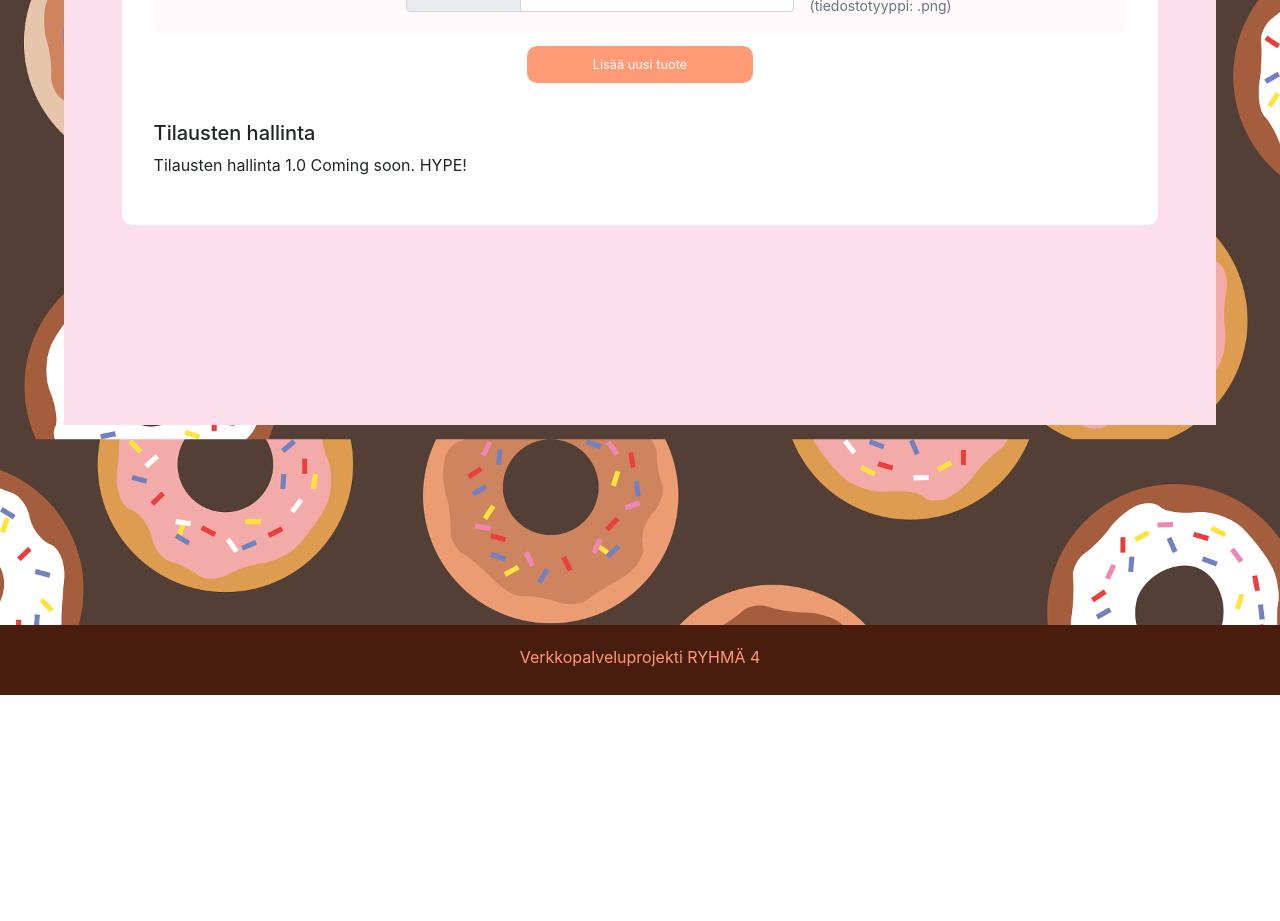
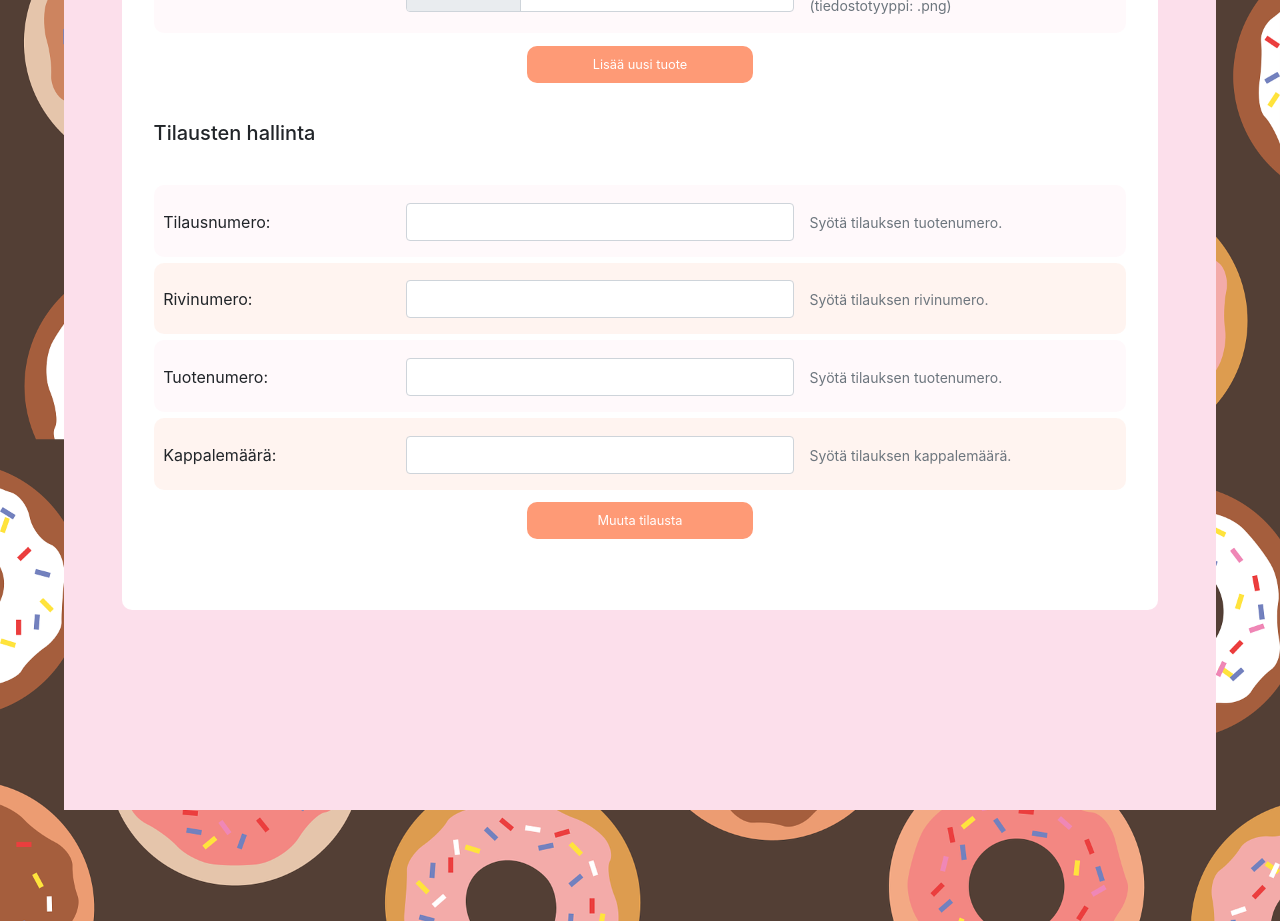
Before and after one commit to Nojaajoo/Verkkopalveluprojekti-Ryhma-4, a React (Create React App) app: page /Admin in a window 1280 px wide. Shown: the part 840-1761 px from the top of the page. Before the commit the page ends 1535 px from the top, so only its background shows below. Built offline with nearby package versions, Linux system fonts and the light colour scheme; no server answers.

Commit message:
Tilausten hallinta

```diff
--- a/src/Admin.js
+++ b/src/Admin.js
@@ -12,6 +12,12 @@ export default function Admin({categories,url}) {
     const [maku, setMaku] = useState("");
     const [taytemaku, setTaytemaku] = useState("");
     const [kuva, setKuva] = useState("");
+
+    const [tilausnro, setTilausnro] = useState(0);
+    const [rivinro, setRivinro] = useState(0);
+    const [tuotenro, setTuotenro] = useState(0);
+    const [kpl, setKpl] = useState(0);
+
 
     //laittaa kuvatiedoston nimen kuva muuttujaan
     useEffect(() => {
@@ -75,6 +81,39 @@ export default function Admin({categories,url}) {
         )
     };
 
+    function modifyOrder(e) {
+        e.preventDefault();
+        let status = 0;
+        fetch( url + "admin/modifyOrder.php",{
+            method: 'POST',
+            headers: {
+            	'Accept': 'application/json',
+            	'Content-Type': 'application/json',
+            },
+            body: JSON.stringify({
+                tilausnro: tilausnro,
+                rivinro: rivinro,
+            	tuotenro: tuotenro,
+                kpl: kpl
+            })
+        })
+        .then(res => {
+            console.log(res);
+            status = parseInt(res.status);
+        })
+        .then(
+            (res) => {
+                console.log(res);
+            	if (status === 200) {
+                    alert("muutos onnistui!");
+            	} else {
+            	    alert("testi")
+            	}
+            }, (error) => {
+            	alert(error);
+            }
+        )
+    };
 
     return (
         <div id="Adminpage">
@@ -204,10 +243,81 @@ export default function Admin({categories,url}) {
                     </div>
                 </div>
 
+                {/* Tilausten hallinta */}
+
                 <div className="row">
-                    <h5>Tilausten hallinta</h5>
-                    <p>Tilausten hallinta 1.0 Coming soon. HYPE!</p>
+                    <div className="col-12" >
+                        <h5>Tilausten hallinta</h5>
+                    </div>
+                    <div className="col-12">
+                        <form className="row justify-content-evenly" id="newproduct" onSubmit={modifyOrder}>
+                            <div className="col-12" className="newProductFormInputs">
+
+                                <div className="row g-3 align-items-center newProductFormInput">
+                                    <div className="col-3">
+                                        <label htmlFor="tilausnro" className="col-form-label">Tilausnumero:</label>
+                                    </div>
+                                    <div className="col-5">
+                                        <input onChange={e => setTilausnro(e.target.value)} required name="tilausnro" maxLength="30" type="text" id="tilausnro" className="form-control" aria-describedby="tilausnroHelpInline"></input>
+                                    </div>
+                                    <div className="col-4">
+                                        <span id="tilausnroHelpInline" className="form-text">
+                                        Syötä tilauksen tuotenumero.
+                                        </span>
+                                    </div>
+                                </div>
+
+                                <div className="row g-3 align-items-center newProductFormInput">
+                                    <div className="col-3">
+                                        <label htmlFor="rivinro" className="col-form-label">Rivinumero:</label>
+                                    </div>
+                                    <div className="col-5">
+                                        <input onChange={e => setRivinro(e.target.value)} required name="rivinro" maxLength="30" type="text" id="rivinro" className="form-control" aria-describedby="rivinroHelpInline"></input>
+                                    </div>
+                                    <div className="col-4">
+                                        <span id="rivinroHelpInline" className="form-text">
+                                        Syötä tilauksen rivinumero.
+                                        </span>
+                                    </div>
+                                </div>
+
+                                <div className="row g-3 align-items-center newProductFormInput">
+                                    <div className="col-3">
+                                        <label htmlFor="tuotenro" className="col-form-label">Tuotenumero:</label>
+                                    </div>
+                                    <div className="col-5">
+                                        <input onChange={e => setTuotenro(e.target.value)} required name="tuotenro" maxLength="30" type="text" id="tuotenro" className="form-control" aria-describedby="tuotenroHelpInline"></input>
+                                    </div>
+                                    <div className="col-4">
+                                        <span id="tuotenroHelpInline" className="form-text">
+                                        Syötä tilauksen tuotenumero.
+                                        </span>
+                                    </div>
+                                </div>
+
+                                <div className="row g-3 align-items-center newProductFormInput">
+                                    <div className="col-3">
+                                        <label htmlFor="kpl" className="col-form-label">Kappalemäärä:</label>
+                                    </div>
+                                    <div className="col-5">
+                                        <input onChange={e => setKpl(e.target.value)} required name="kpl" maxLength="30" type="text" id="kpl" className="form-control" aria-describedby="kplHelpInline"></input>
+                                    </div>
+                                    <div className="col-4">
+                                        <span id="kplHelpInline" className="form-text">
+                                        Syötä tilauksen kappalemäärä.
+                                        </span>
+                                    </div>
+                                </div>
+
+                            </div>
+
+                            <div className=" col-12 col-sm-3 align-self-center">
+                                <button className="btn btnAdmin" >Muuta tilausta</button>
+                            </div>
+                        </form>
+                    </div>
                 </div>
+
             </div>
         </div>
     )
```
